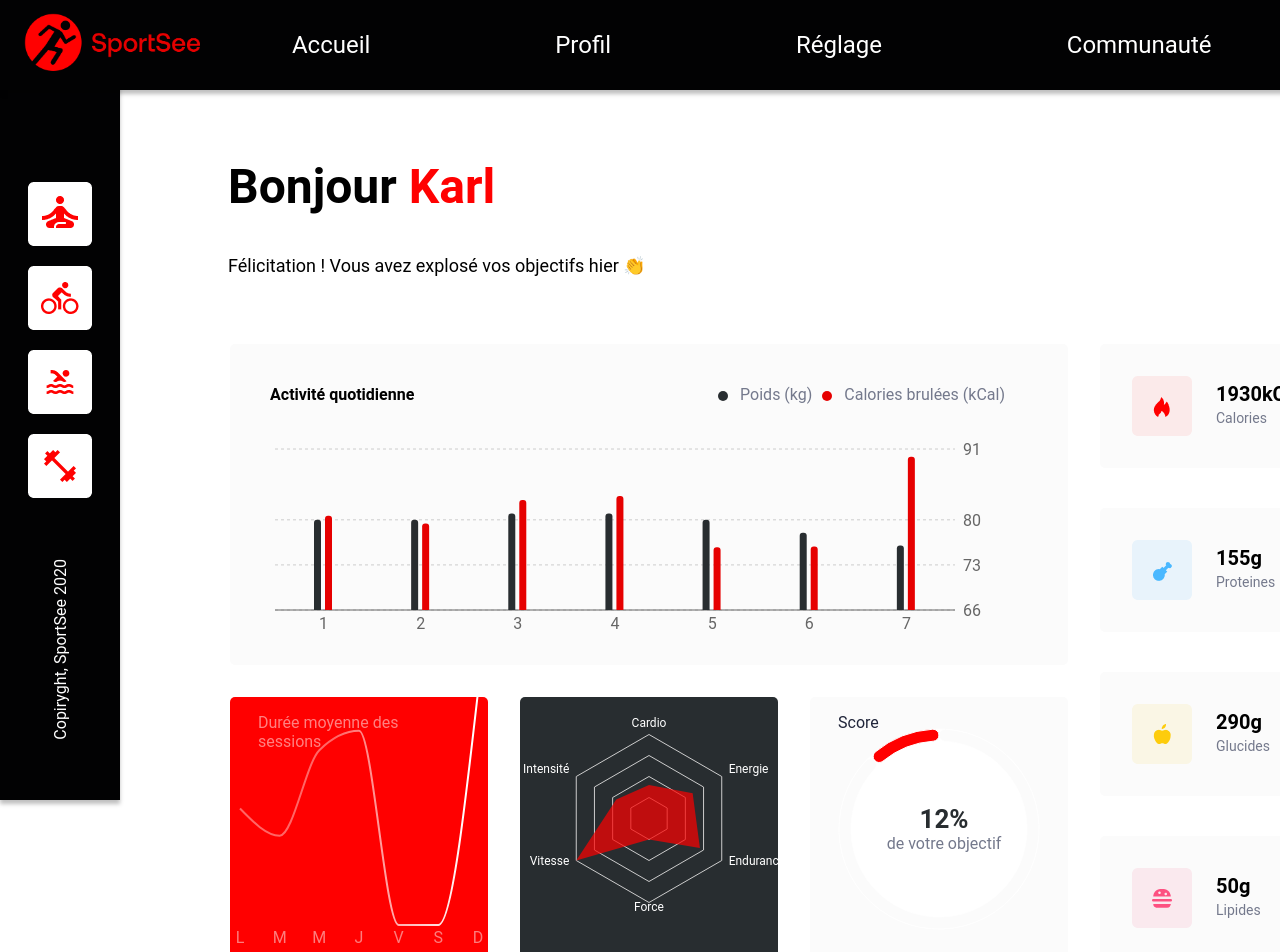
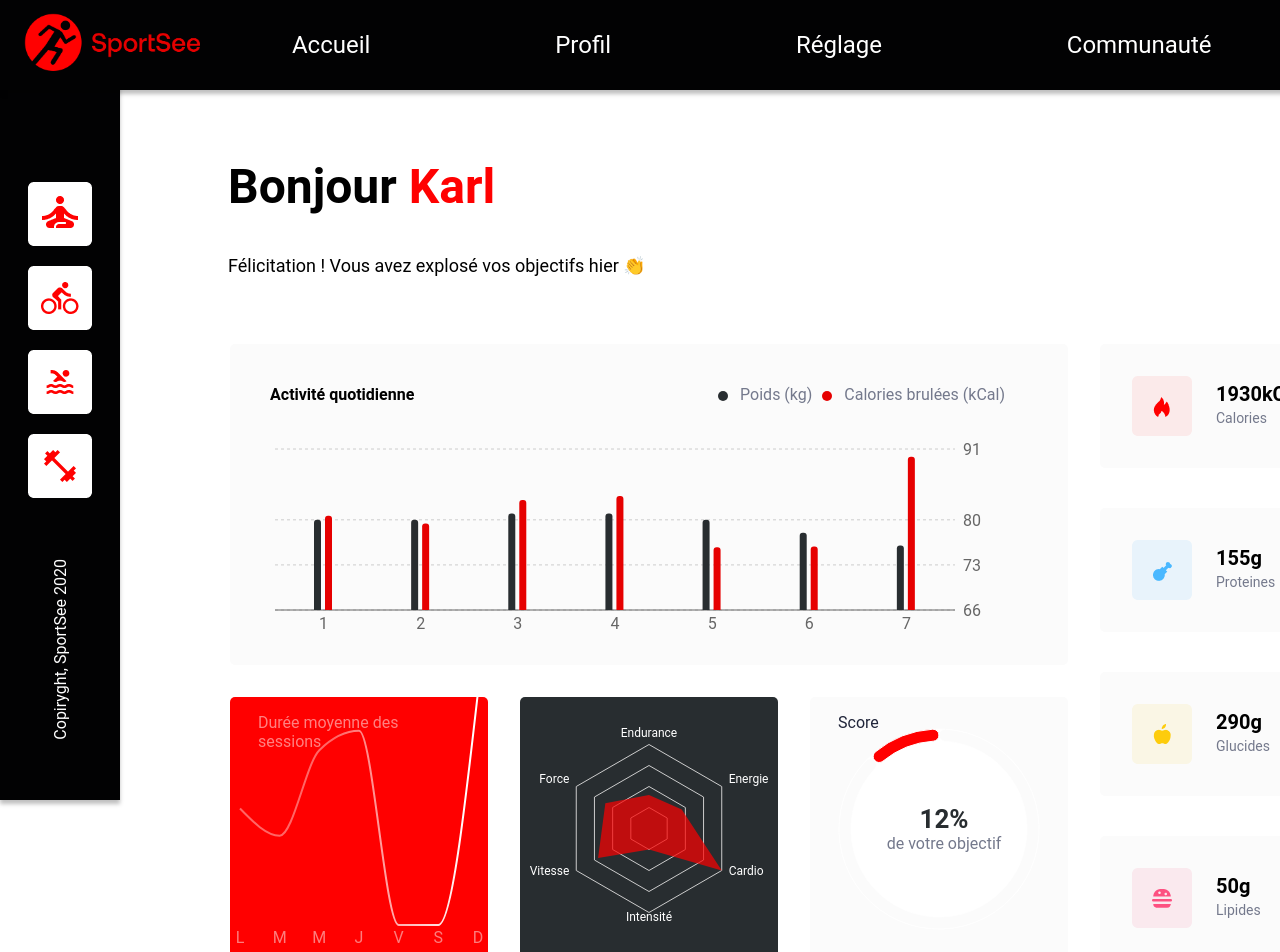
Before and after one commit to thaisrodez/OpenClassroom-P12-Front, a React (Create React App) app: page / in a window 1280 px wide. Shown: the top 952 px of the page. Built offline with nearby package versions, Linux system fonts and the light colour scheme.

Commit message:
fix(performance): fix layout

```diff
--- a/src/Components/UserPerformance.jsx
+++ b/src/Components/UserPerformance.jsx
@@ -37,18 +37,16 @@ const UserPerformanceContainer = styled.div`
 function UserPerformance() {
   function customTick({ payload, x, y, stroke, textAnchor, radius }) {
     return (
-      <g className="recharts-layer recharts-polar-angle-axis-tick">
+      <g>
         <text
           radius={radius}
           stroke={stroke}
           x={x}
           y={y}
-          className="recharts-text recharts-polar-angle-axis-tick-value"
           textAnchor={textAnchor}
+          style={{ fill: 'white', fontSize: '12px' }}
         >
-          <tspan x={x} dy="0em" style={{ fill: 'white', fontSize: '12px' }}>
-            {payload.value}
-          </tspan>
+          {payload.value}
         </text>
       </g>
     );
@@ -58,9 +56,11 @@ function UserPerformance() {
     <UserPerformanceContainer>
       <RadarChart
         width={258}
-        height={243}
+        height={263}
         data={data(userPerformance)}
         margin={{ top: 10, right: 24, bottom: 10, left: 24 }}
+        startAngle={30}
+        endAngle={390}
       >
         <PolarGrid radialLines={false} />
         <PolarAngleAxis dataKey="subject" tick={customTick} />
```
